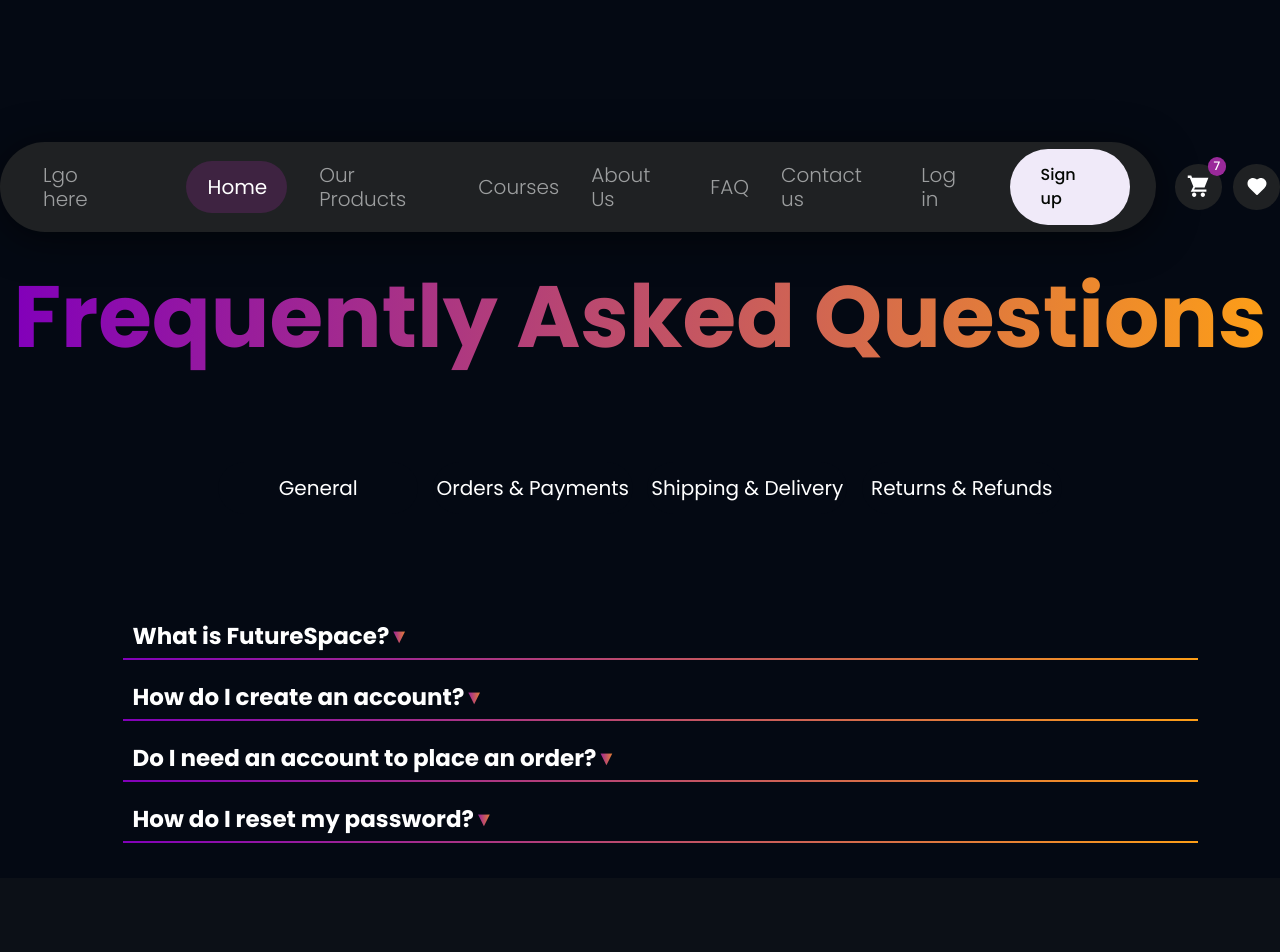
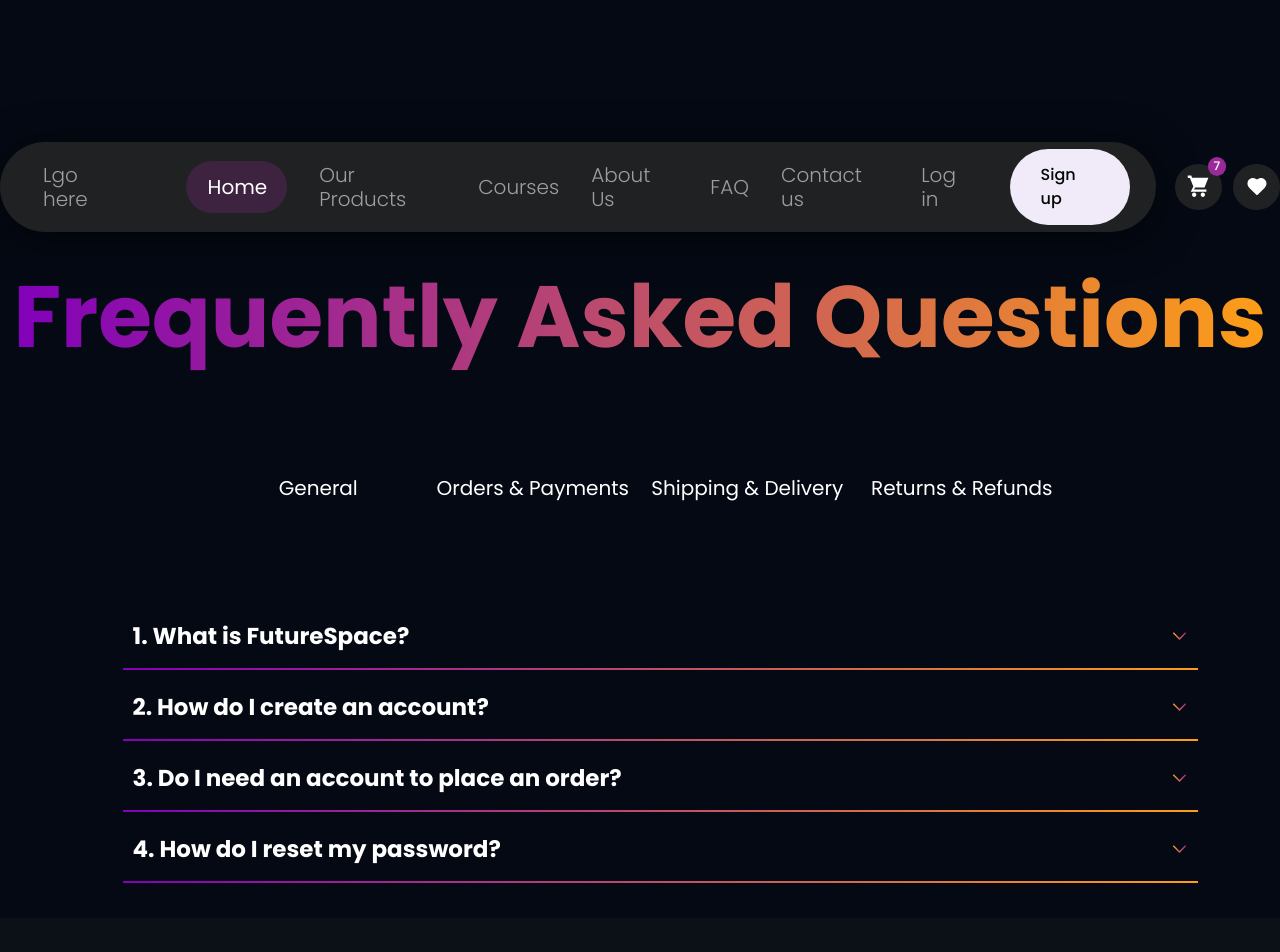
Before and after one commit to arivvera/ShopPicks, a Next.js app: page /faq in a window 1280 px wide. Shown: the top 952 px of the page. Built offline with nearby package versions, Linux system fonts and the light colour scheme.

Commit message:
#13 Links in footer.tsx and Color of the font in footer to better match design footer moved to layout folder in lowercase named #21 Adjusted FAQ. Color of the text, margins, and svg created for opener and closer. Pisiton and number of elements

```diff
--- a/src/app/components/Faq/faq.css
+++ b/src/app/components/Faq/faq.css
@@ -15,7 +15,7 @@
     cursor: pointer;
 }
 .faq-question {
-    display: inline-flex;
+    display: flex;
     justify-content: space-between;
     align-items: center;
     padding: 10px;
@@ -25,7 +25,10 @@
     padding: 10px;
     border-radius: 5px;
     margin-top: 5px;
+    margin-left: 20px;
     font-weight: 300;
+    color: #9C9E9F;
+;
 }
 .faq-opener-closer{
     background: linear-gradient(to right, #8200BA, #FD9E17);
@@ -33,6 +36,7 @@
     -webkit-text-fill-color: transparent;
     font-size: 20px;
     font-weight: bold;
+    margin-left: 10px;
 }
 .faq-opener-closer:hover{
     background: deepskyblue;
@@ -42,4 +46,5 @@
 .gradient-line{
     width: 1075px;
     border-image: linear-gradient(to right, #8200BA, #FD9E17) 2;
+    margin-top: 10px;
 }
--- a/src/app/components/Faq/faq.tsx
+++ b/src/app/components/Faq/faq.tsx
@@ -1,35 +1,40 @@
+// components/FAQ.tsx
+'use client';
+import { useState } from 'react';
+import './faq.css';
+import Image from "next/image";
+import arrowUp from "@/app/assets/images/Faq/arrow-up.svg";
+import arrowDown from "@/app/assets/images/Faq/arrow-down.svg";
 
+// interface for ts types
+interface FAQItem {
+    question: string;
+    answer: string;
+}
 
-// components/FAQ.js
-'use client'
-import { useState } from 'react';
-import './faq.css'
+const FAQ: React.FC = () => {
+    const [activeIndex, setActiveIndex] = useState<number | null>(null); // Estado con tipo explícito
 
-const FAQ = () => {
-    const [activeIndex, setActiveIndex] = useState(null);
-
-    const faqs = [
+    const faqs: FAQItem[] = [ // Array de FAQs con tipo
         {
-            question: "What is FutureSpace?",
+            question: "1. What is FutureSpace?",
             answer: "FutureSpace is an online platform offering a wide range of products. We provide high-quality items at competitive prices with seamless shopping experiences. We don't just sell, we learn, create, and share knowledge through artist-led courses and tips."
         },
         {
-            question: "How do I create an account?",
+            question: "2. How do I create an account?",
             answer: "To create an account, click on the 'Sign Up' button and fill in the required information."
         },
         {
-            question: "Do I need an account to place an order?",
+            question: "3. Do I need an account to place an order?",
             answer: "No, you can place an order as a guest, but creating an account allows for a smoother experience."
         },
         {
-            question: "How do I reset my password?",
+            question: "4. How do I reset my password?",
             answer: "You can reset your password by clicking on 'Forgot Password' on the login page."
         }
     ];
 
-    // eslint-disable-next-line @typescript-eslint/ban-ts-comment
-    // @ts-expect-error
-    const toggleFAQ = index => {
+    const toggleFAQ = (index: number) => { // Type for index
         setActiveIndex(activeIndex === index ? null : index);
     };
 
@@ -39,13 +44,16 @@ const FAQ = () => {
                 <div key={index} className="faq-item">
                     <div className="faq-question" onClick={() => toggleFAQ(index)}>
                         <h4>{faq.question}</h4>
-                        <span className={"faq-opener-closer"}>{activeIndex === index ? ' ▲ ' : ' ▼ '}</span>
+                        <span className={"faq-opener-closer"}>
+                            {activeIndex === index
+                                ? <Image src={arrowUp} alt={'Open'} width={17} height={8} />
+                                : <Image src={arrowDown} alt={'Open'} width={17} height={8} />}
+                        </span>
                     </div>
                     {activeIndex === index && <p className="faq-answer">{faq.answer}</p>}
                     <hr className={"gradient-line"} />
                 </div>
             ))}
-
         </div>
     );
 };
--- a/src/layout/footer/footer.css
+++ b/src/layout/footer/footer.css
@@ -9,6 +9,7 @@
     align-items: stretch;
     justify-content: space-between;
     font-size: 20px;
+    color: #9C9E9F;
 }
 
 .footer-block-paragraph {
--- a/src/layout/footer/footer.tsx
+++ b/src/layout/footer/footer.tsx
@@ -3,6 +3,7 @@ import '../../app/globals.css';
 import './footer.css';
 import {FontAwesomeIcon} from "@fortawesome/react-fontawesome";
 import {faFacebookF, faLinkedinIn} from "@fortawesome/free-brands-svg-icons";
+import Link from "next/link";
 
 const Footer: React.FC = () => {
     return (
@@ -18,11 +19,16 @@ const Footer: React.FC = () => {
                 </div>
                 <div className="footer-group-blocks">
                     <div className="footer-group-item">
-                        <p>Home</p>
+                        <Link href={"/"}>
+                            <p>Home</p>
+                        </Link>
+
                         <p>Our products</p>
                         <p>Courses</p>
                         <p>About Us</p>
+                        <Link href={"/faq"}>
                         <p>FAQ</p>
+                        </Link>
                     </div>
                     <div className="footer-group-item">
                         <p>Contact us</p>
```
Also changed, not shown: src/app/assets/images/Faq/arrow-down.svg (added), src/app/assets/images/Faq/arrow-up.svg (added).
